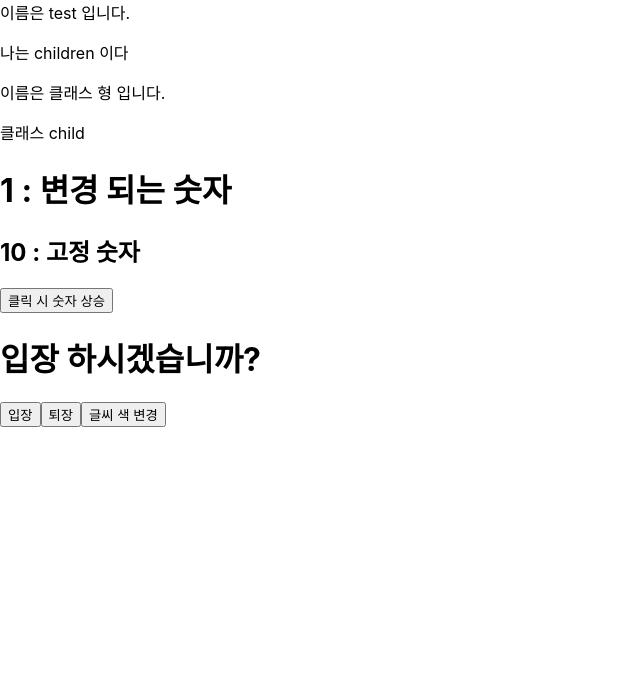
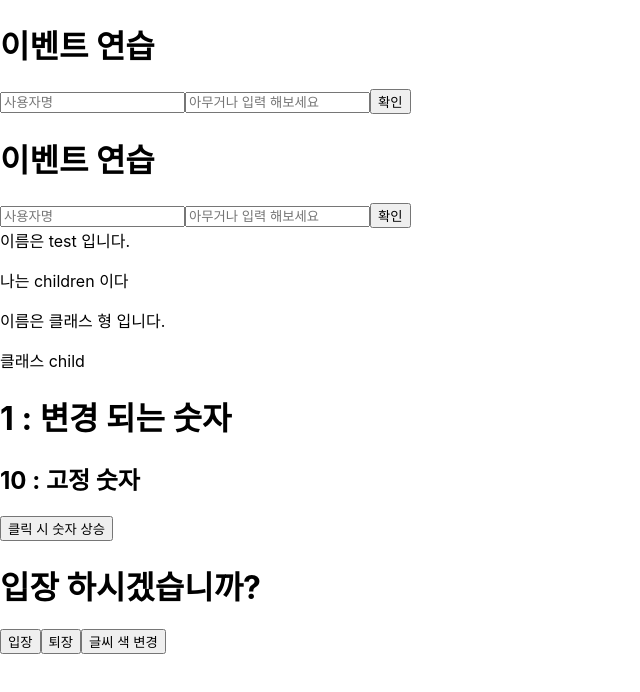
Before and after one commit to function-dh/react-private-study, a React (Create React App) app: page / in a window 1280 px wide. Shown: the top 692 px of the page, without its empty margins (0-640 px from the left). Built offline with nearby package versions, Linux system fonts and the light colour scheme.

Commit message:
4장 이벤트 핸들링

```diff
--- a/src/03/MycomponentsClass.js
+++ b/src/03/MyComponentsClass.js
@@ -1,7 +1,7 @@
 import React, { Component } from "react";
 import PropTypes from "prop-types";
 
-class MycomponentsClass extends Component {
+class MyComponentsClass extends Component {
   static defaultProps = {
     name: "기본 이름",
   };
@@ -21,4 +21,4 @@ class MycomponentsClass extends Component {
   }
 }
 
-export default MycomponentsClass;
+export default MyComponentsClass;
--- /dev/null
+++ b/src/04/EventPractice.js
@@ -0,0 +1,51 @@
+import React, { useState } from "react";
+
+const EventPractice = () => {
+  const [form, setForm] = useState({
+    username: "",
+    message: "",
+  });
+  const { username, message } = form;
+
+  const handleTextChange = (e) => {
+    const payload = {
+      ...form,
+      [e.target.name] : e.target.value
+    }
+    setForm(payload)
+  };
+  const handleMessageSubmit = () => {
+    alert(username + ":" + message);
+    setForm({
+      username: '',
+      message: ''
+    });
+  };
+  const handleKeyPress = (e) => {
+    if (e.key === "Enter") handleMessageSubmit();
+  };
+
+  return (
+    <div>
+      <h1>이벤트 연습</h1>
+      <input
+        type="text"
+        name="username"
+        placeholder="사용자명"
+        value={username}
+        onChange={handleTextChange}
+      />
+      <input
+        type="text"
+        name="message"
+        placeholder="아무거나 입력 해보세요"
+        value={message}
+        onChange={handleTextChange}
+        onKeyPress={handleKeyPress}
+      />
+      <button onClick={handleMessageSubmit}>확인</button>
+    </div>
+  );
+};
+
+export default EventPractice;
--- /dev/null
+++ b/src/04/EventPracticeClass.js
@@ -0,0 +1,47 @@
+import React, { Component } from "react";
+
+class EventPracticeClass extends Component {
+  state = {
+    username: "",
+    message: "",
+  };
+
+  handleMessageChange = (e) => {
+    this.setState({ [e.target.name]: e.target.value });
+  };
+  handleMessageSubmit = () => {
+    alert(this.state.username + ":" + this.state.message);
+    this.setState({ username: "", message: "" });
+  };
+  handleKeyPress = (e) => {
+    if (e.key === "Enter") this.handleMessageSubmit();
+  };
+
+  render() {
+    const { message, username } = this.state;
+
+    return (
+      <React.Fragment>
+        <h1>이벤트 연습</h1>
+        <input
+          type="text"
+          name="username"
+          placeholder="사용자명"
+          value={username}
+          onChange={this.handleMessageChange}
+        />
+        <input
+          type="text"
+          name="message"
+          placeholder="아무거나 입력 해보세요"
+          value={message}
+          onChange={this.handleMessageChange}
+          onKeyPress={this.handleKeyPress}
+        />
+        <button onClick={this.handleMessageSubmit}>확인</button>
+      </React.Fragment>
+    );
+  }
+}
+
+export default EventPracticeClass;
--- a/src/App.js
+++ b/src/App.js
@@ -1,18 +1,22 @@
 import "./App.css";
 import MyComponents from "./03/MyComponents";
-import MycomponentsClass from "./03/MycomponentsClass";
+import MyComponentsClass from "./03/MyComponentsClass";
 import CounterClass from "./03/CounterClass";
 import Say from "./03/Say";
+import EventPracticeClass from "./04/EventPracticeClass";
+import EventPractice from "./04/EventPractice";
 
 function App() {
   return (
     <div>
-      <MyComponents name={'test'}>나는 children 이다</MyComponents>
-      <MycomponentsClass name={'클래스 형'}>클래스 child</MycomponentsClass>
-      <CounterClass/>
-      <Say/>
+      <EventPractice />
+      <EventPracticeClass />
+      <MyComponents name={"test"}>나는 children 이다</MyComponents>
+      <MyComponentsClass name={"클래스 형"}>클래스 child</MyComponentsClass>
+      <CounterClass />
+      <Say />
     </div>
-  )
+  );
 }
 
 export default App;
```
Also changed, not shown: 1 other file (tests, documents, lock files or other folders).
